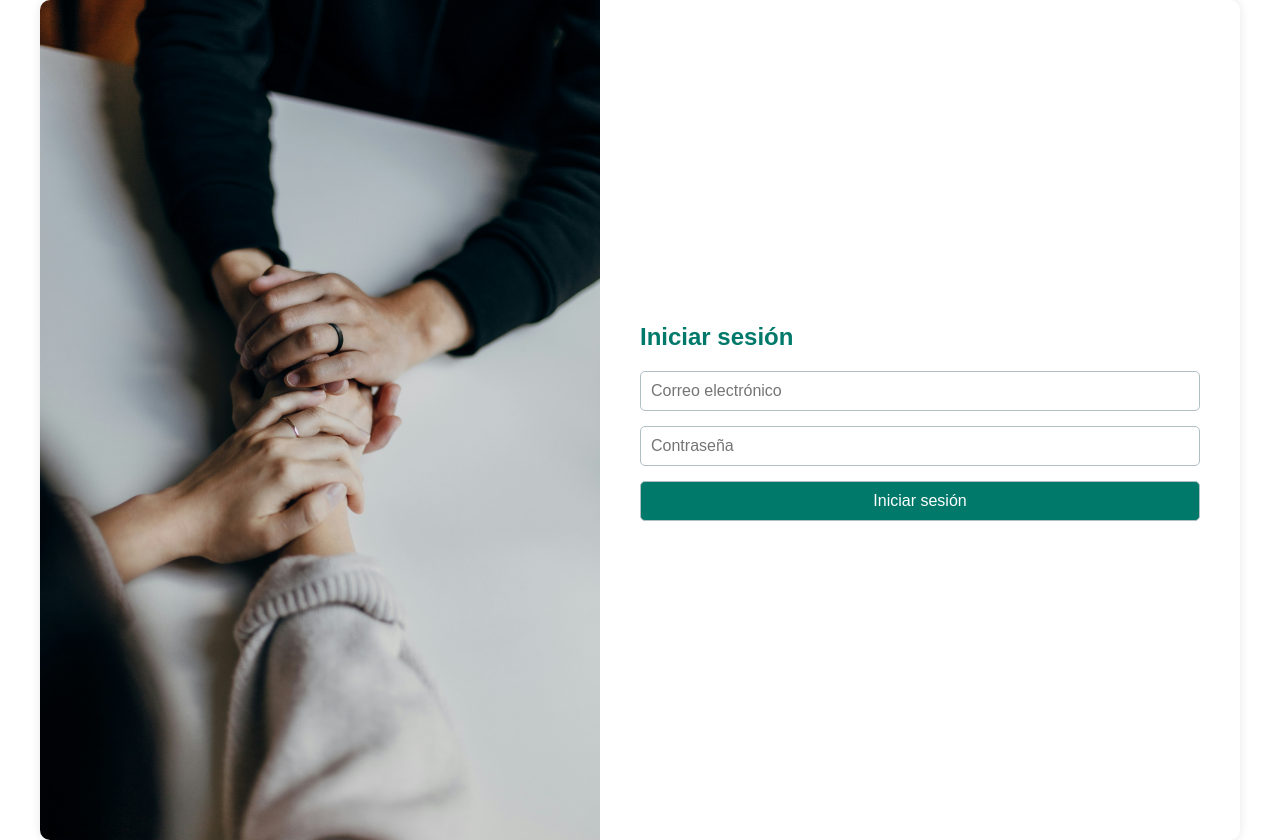
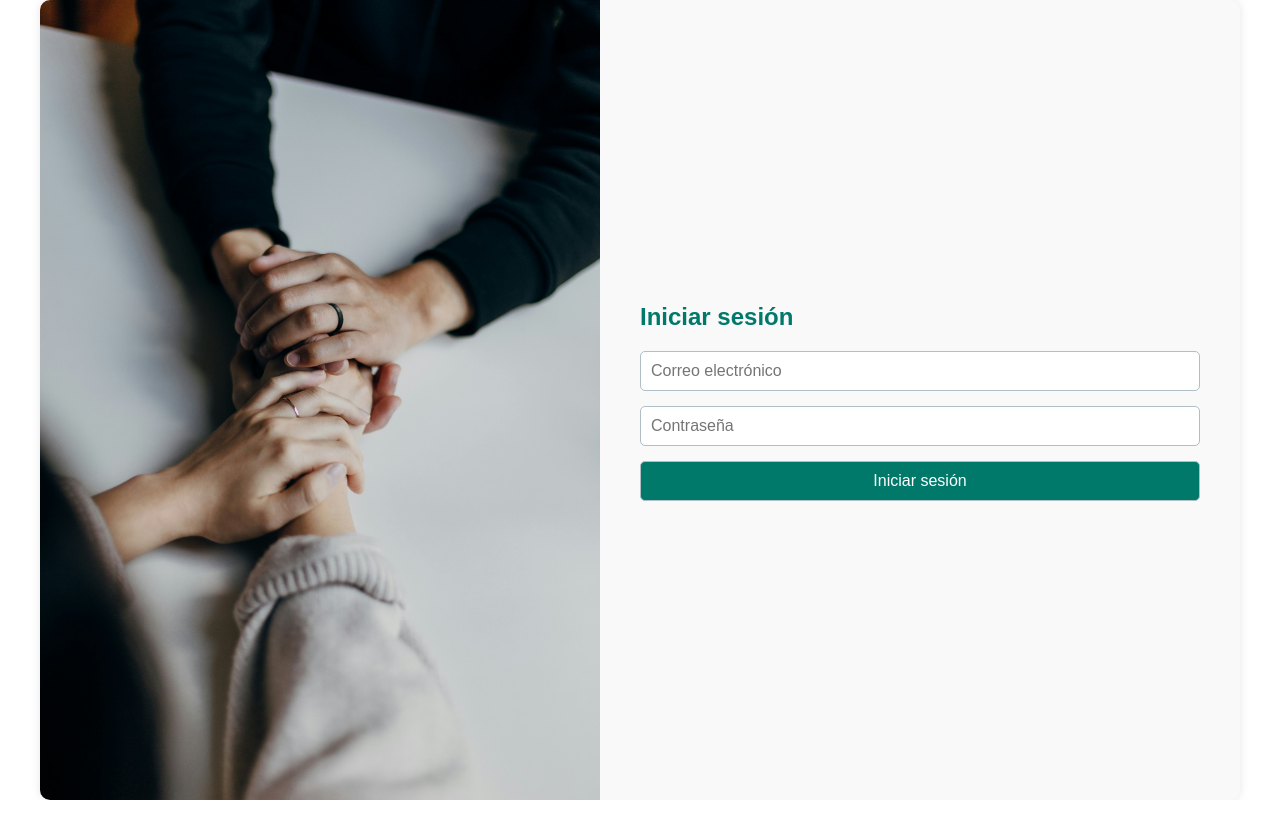
Before and after one commit to AlejandroGarciaMenor/TFG_GISI, a React (Create React App) app in the folder frontend/: page /login in a window 1280 px wide. After the commit the page ends 800 px from the top, so only its background shows below. Built offline with nearby package versions, Linux system fonts and the light colour scheme.

Commit message:
ajustes estilo paginas registro y login

```diff
--- a/frontend/src/Login.js
+++ b/frontend/src/Login.js
@@ -25,7 +25,7 @@ const Login = () => {
         navigate("/perfil-usuario");
       }
     } catch (err) {
-        setError("Error en el login:", err.response ? err.response.data : err.message);
+        setError(err.response?.data|| "Error en el registro");
       }
 
   };
@@ -39,7 +39,7 @@ const Login = () => {
       sessionStorage.setItem("id", res.data.id);
       navigate("/perfil-usuario");
     } catch (err) {
-      setError("Error en la verificación:", err.response ? err.response.data : err.message);
+      setError(err.response?.data || "Error en el servidor");
     }
   };
 
--- a/frontend/src/Register.js
+++ b/frontend/src/Register.js
@@ -2,7 +2,6 @@ import React, { useState } from "react";
 import axios from "axios";
 import { useNavigate } from "react-router-dom";
 import "./styles/Register.css";
-import "./styles/common.css";
 
 const Register = () => {
   const [nombre, setNombre] = useState("");
--- a/frontend/src/styles/Login.css
+++ b/frontend/src/styles/Login.css
@@ -2,13 +2,18 @@
 
 .login-container {
   display: flex;
+  justify-content: center;
+  align-items: center;
   width: 100%;
+  height: 90%;
+  max-height: 800px;
   max-width: 1200px;
-  background-color: #ffffff;
+  background-color: #f9f9f9;
   box-shadow: 0 0 10px rgba(0, 0, 0, 0.1);
   border-radius: 10px;
   overflow: hidden;
 }
+
 
 .login-image {
   flex: 1;
--- a/frontend/src/styles/Register.css
+++ b/frontend/src/styles/Register.css
@@ -1,22 +1,15 @@
-body {
+.register-container {
     display: flex;
     justify-content: center;
     align-items: center;
-    min-height: 100vh;
-    margin: 0;
-
-}
-
-.register-container {
-    display: flex;
     width: 100%;
+    height: 90%;
+    max-height: 800px;
     max-width: 1200px;
     background-color: #f9f9f9;
     box-shadow: 0 0 10px rgba(0, 0, 0, 0.1);
     border-radius: 10px;
     overflow: hidden;
-    margin: 0;
-    max-height: 600px;
 }
 
 .register-image {
```
Also changed, not shown: 1 other file (tests, documents, lock files or other folders).
